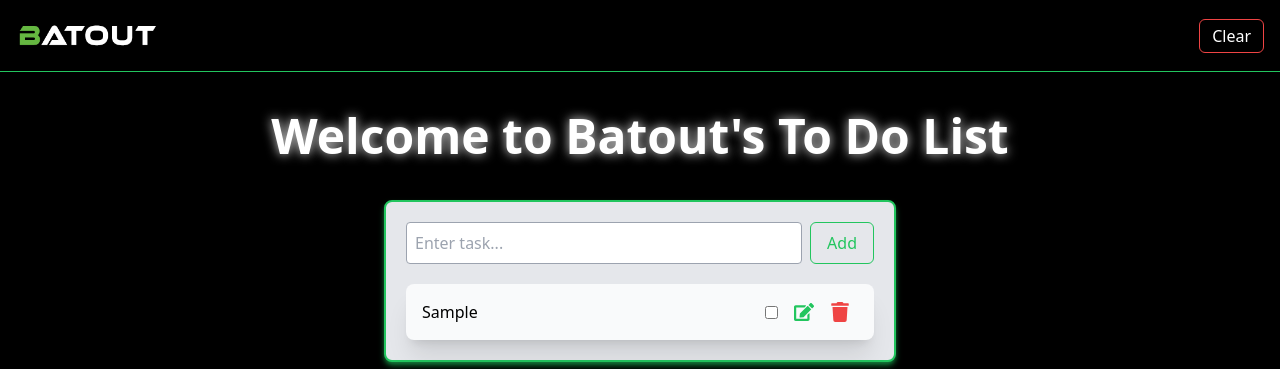
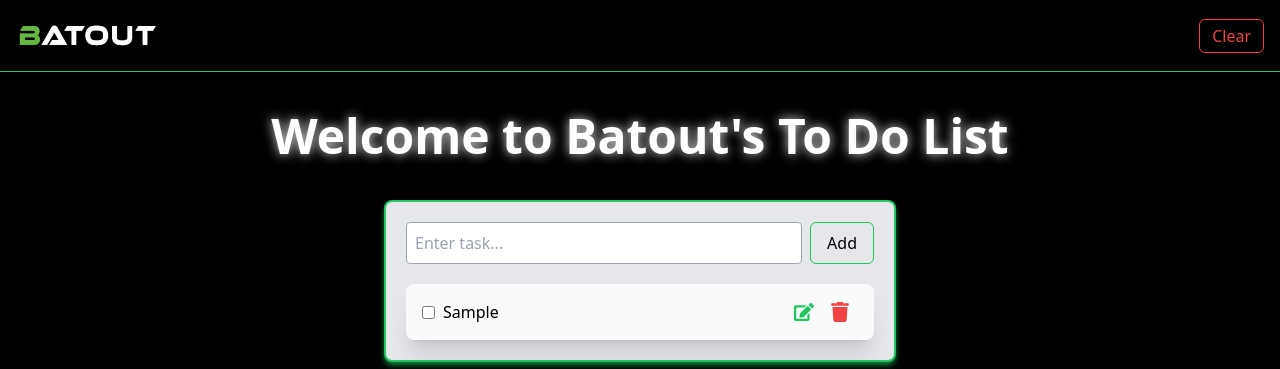
Before and after one commit to Batout-asma/to-do-list, a React (Vite) app: page / in a window 1280 px wide. Both pictures are taken after typing "Sample" into the empty fields and a click on the button "Add". Shown: the top 369 px of the page. Built offline with nearby package versions, Linux system fonts and the light colour scheme.

Commit message:
change position for the checkbox make it on the left side

```diff
--- a/src/App.css
+++ /dev/null
@@ -1,4 +0,0 @@
-body {
-  background-color: #000;
-  color: #fff;
-}
--- a/src/App.tsx
+++ b/src/App.tsx
@@ -62,7 +62,7 @@ const App: React.FC = () => {
             />
             <button
               onClick={addTask}
-              className="px-4 py-2 border border-green-500 text-green-500 rounded-md hover:bg-green-500 hover:text-white transition"
+              className="px-4 py-2 border border-green-500 text-black rounded-md hover:bg-green-500 hover:text-white transition"
             >
               Add
             </button>
--- a/src/components/Navbar.tsx
+++ b/src/components/Navbar.tsx
@@ -7,7 +7,7 @@ const Navbar = ({ onClear }: { onClear: () => void }) => {
 
       <button
         onClick={onClear}
-        className="px-3 py-1 border border-red-500 rounded-md hover:text-red-500 transition"
+        className="px-3 py-1 text-red-500 border border-red-500 rounded-md hover:text-white hover:bg-red-500 transition"
       >
         Clear
       </button>
--- a/src/components/TaskItem.tsx
+++ b/src/components/TaskItem.tsx
@@ -16,6 +16,12 @@ const TaskItem: React.FC<TaskItemProps> = ({
 }) => {
   return (
     <div className="flex items-center justify-between bg-gray-50 p-4 rounded-lg shadow-xl">
+      <input
+        type="checkbox"
+        checked={task.completed}
+        onChange={() => onToggle(task.id)}
+        className="mr-2"
+      />
       <span
         className={`flex-1  ${
           task.completed ? "line-through text-green-500" : ""
@@ -23,12 +29,7 @@ const TaskItem: React.FC<TaskItemProps> = ({
       >
         {task.text}
       </span>
-      <input
-        type="checkbox"
-        checked={task.completed}
-        onChange={() => onToggle(task.id)}
-        className="mr-2"
-      />
+
       <button onClick={() => onEdit(task.id)} className="text-green-500 px-2">
         <FaEdit size={20} />
       </button>
```
